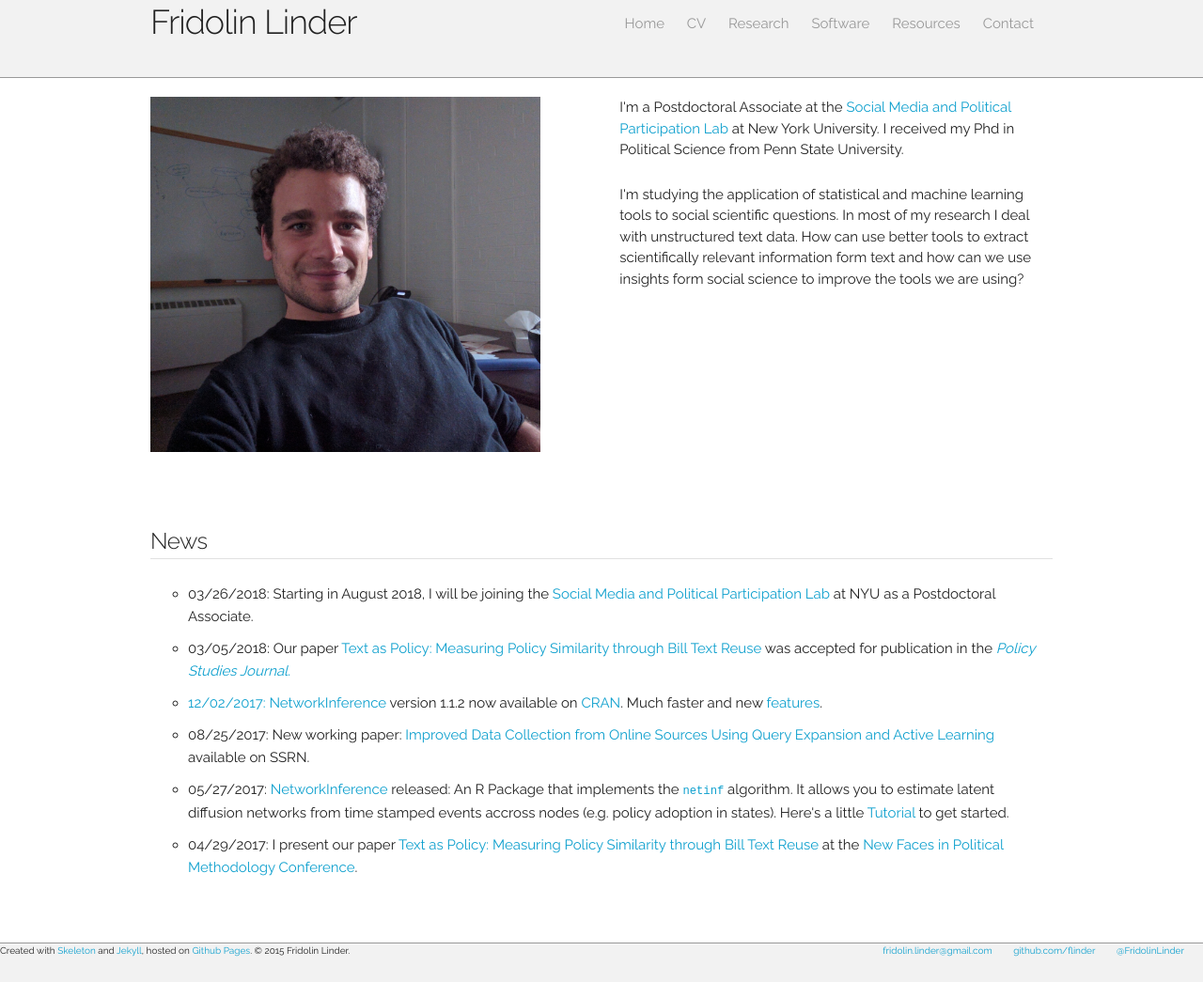
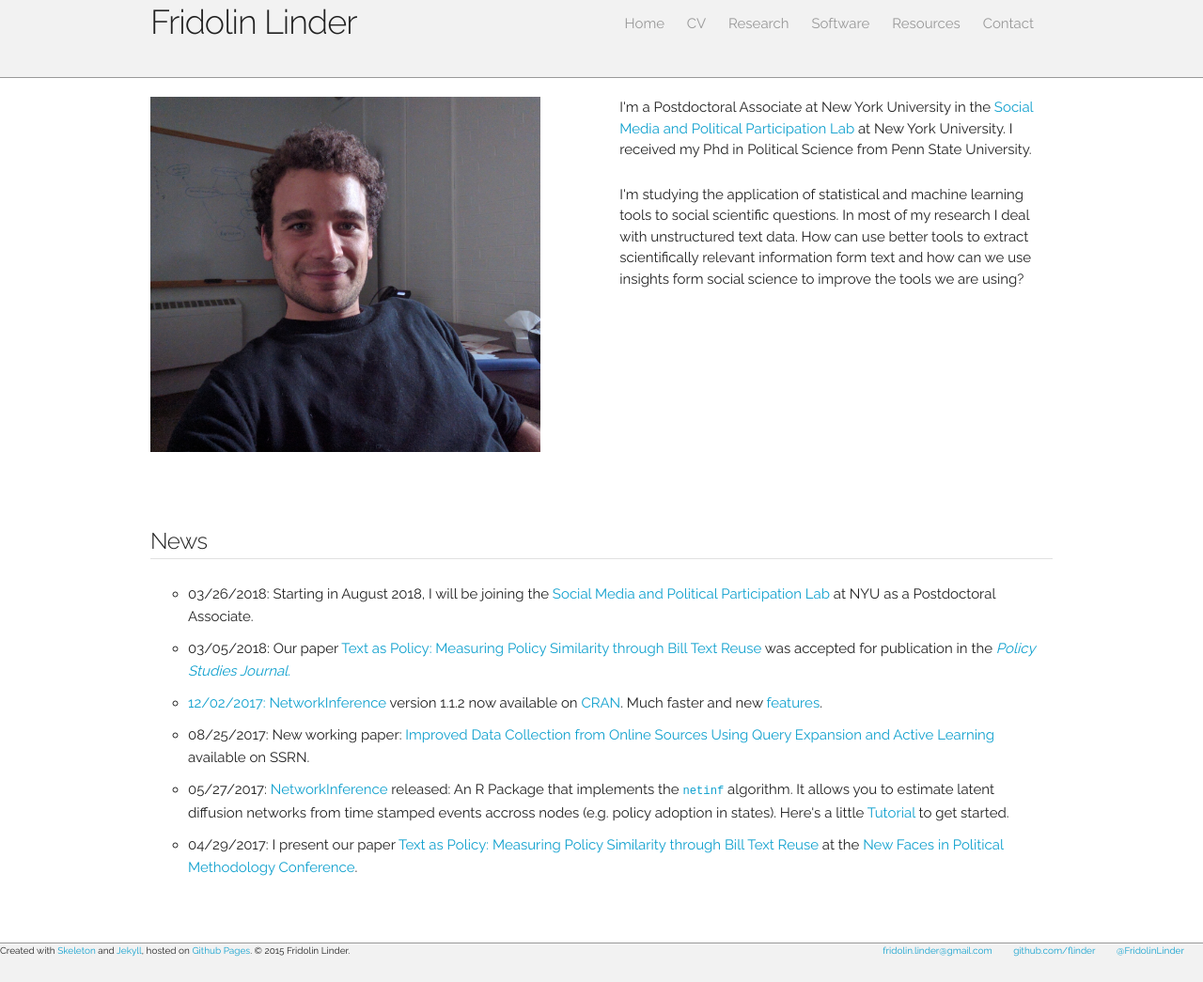
Before and after one commit to flinder/flinder.github.io, a Jekyll site: the page built from index.html, in a window 1280 px wide. Shown: the whole page at 94% size. Built offline with Jekyll 4.4.1, drawn with Linux system fonts in a browser that asks for light colours.

Commit message:
added NYU to index

```diff
--- a/index.html
+++ b/index.html
@@ -10,7 +10,7 @@ title: Fridolin Linder
     </div>
 
     <div id="welcome" class="six columns" >
-        <p>I'm a Postdoctoral Associate at the  <a href="https://wp.nyu.edu/smapp/">Social Media and Political Participation Lab</a> at New York University. I received my Phd in Political Science from Penn State University. </p>
+        <p>I'm a Postdoctoral Associate at New York University in the <a href="https://wp.nyu.edu/smapp/">Social Media and Political Participation Lab</a> at New York University. I received my Phd in Political Science from Penn State University. </p>
 
         <p>I'm studying the application of statistical
         and machine learning tools to social scientific questions. In most of my
```
